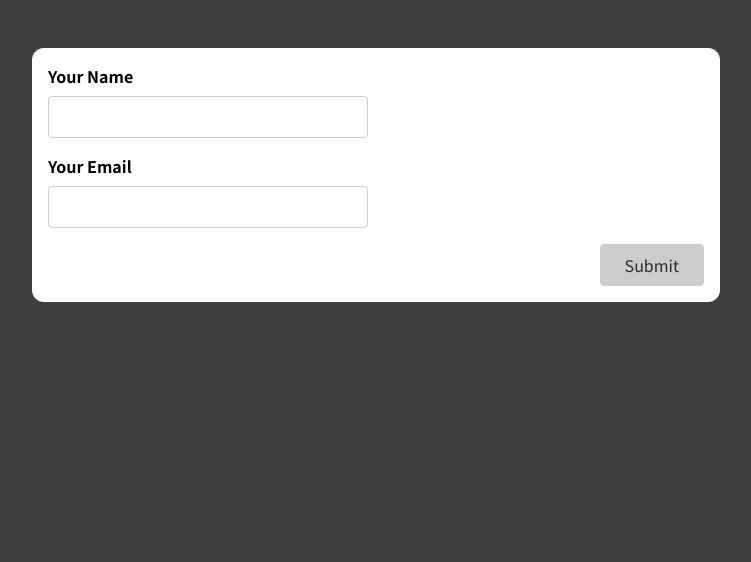
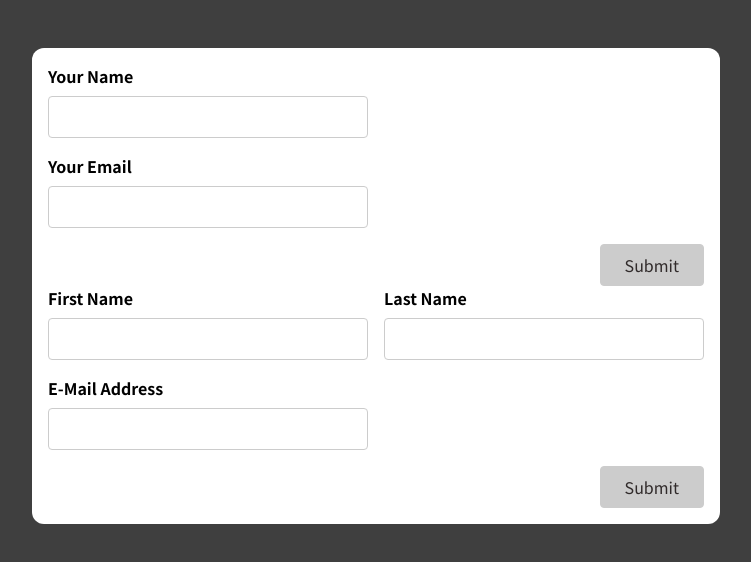
Before and after one commit to sovernut/react-custom-hooks, a React (Create React App) app in the folder basic/: page / in a window 1280 px wide. Shown: the top 562 px of the page, without its empty margins (264-1015 px from the left). Built offline with nearby package versions, Linux system fonts and the light colour scheme.

Commit message:
use custom hooks with BasicForm

```diff
--- a/basic/src/App.js
+++ b/basic/src/App.js
@@ -1,9 +1,11 @@
 import SimpleInput from './components/SimpleInput';
+import BasicForm from './components/BasicForm';
 
 function App() {
   return (
     <div className="app">
       <SimpleInput />
+      <BasicForm />
     </div>
   );
 }
--- a/basic/src/components/BasicForm.js
+++ b/basic/src/components/BasicForm.js
@@ -1,22 +1,96 @@
+import useInput from "../hooks/use-input";
 const BasicForm = (props) => {
+  const {
+    value: enteredName,
+    isValid: enteredNameIsValid,
+    hasError: nameInputHasError,
+    InputChangeHandler: nameInputChangeHandler,
+    InputBlurHandler: nameInputBlurHandler,
+    reset: resetNameInput,
+  } = useInput((val) => val.trim() !== "");
+
+  const {
+    value: enteredLastName,
+    isValid: enteredLastNameIsValid,
+    hasError: lastNameInputHasError,
+    InputChangeHandler: lastNameInputChangeHandler,
+    InputBlurHandler: lastNameInputBlurHandler,
+    reset: resetLastNameInput,
+  } = useInput((val) => val.trim() !== "");
+
+  const {
+    value: enteredEmail,
+    isValid: enteredEmailIsValid,
+    hasError: emailInputHasError,
+    InputChangeHandler: emailInputChangeHandler,
+    InputBlurHandler: emailInputBlurHandler,
+    reset: resetEmailInput,
+  } = useInput((val) => val.includes("@"));
+
+  const isFormValid = enteredNameIsValid && enteredLastNameIsValid && enteredEmailIsValid;
+
+  const formSubmit = (event) => {
+    event.preventDefault();
+    if (!isFormValid) return;
+    resetNameInput();
+    resetLastNameInput();
+    resetEmailInput();
+  };
+
+  const nameClasses = nameInputHasError
+    ? "form-control invalid"
+    : "form-control";
+  const lastNameClasses = lastNameInputHasError
+    ? "form-control invalid"
+    : "form-control";
+  const emailClasses = emailInputHasError
+    ? "form-control invalid"
+    : "form-control";
   return (
-    <form>
-      <div className='control-group'>
-        <div className='form-control'>
-          <label htmlFor='name'>First Name</label>
-          <input type='text' id='name' />
+    <form onSubmit={formSubmit}>
+      <div className="control-group">
+        <div className={nameClasses}>
+          <label htmlFor="name">First Name</label>
+          <input
+            onChange={nameInputChangeHandler}
+            onBlur={nameInputBlurHandler}
+            value={enteredName}
+            type="text"
+            id="name"
+          />
+          {nameInputHasError && (
+            <p className="error-text">Name must not be empty</p>
+          )}
         </div>
-        <div className='form-control'>
-          <label htmlFor='name'>Last Name</label>
-          <input type='text' id='name' />
+        <div className={lastNameClasses}>
+          <label htmlFor="name">Last Name</label>
+          <input
+            onChange={lastNameInputChangeHandler}
+            onBlur={lastNameInputBlurHandler}
+            value={enteredLastName}
+            type="text"
+            id="name"
+          />
+          {lastNameInputHasError && (
+            <p className="error-text">Last Name must not be empty</p>
+          )}
         </div>
       </div>
-      <div className='form-control'>
-        <label htmlFor='name'>E-Mail Address</label>
-        <input type='text' id='name' />
+      <div className={emailClasses}>
+        <label htmlFor="name">E-Mail Address</label>
+        <input
+          onChange={emailInputChangeHandler}
+          onBlur={emailInputBlurHandler}
+          value={enteredEmail}
+          type="text"
+          id="name"
+        />
+        {emailInputHasError && (
+            <p className="error-text">Email must contain "@"</p>
+          )}
       </div>
-      <div className='form-actions'>
-        <button>Submit</button>
+      <div className="form-actions">
+        <button disabled={!isFormValid}>Submit</button>
       </div>
     </form>
   );
```
Also changed, not shown: 1 other file (tests, documents, lock files or other folders).
